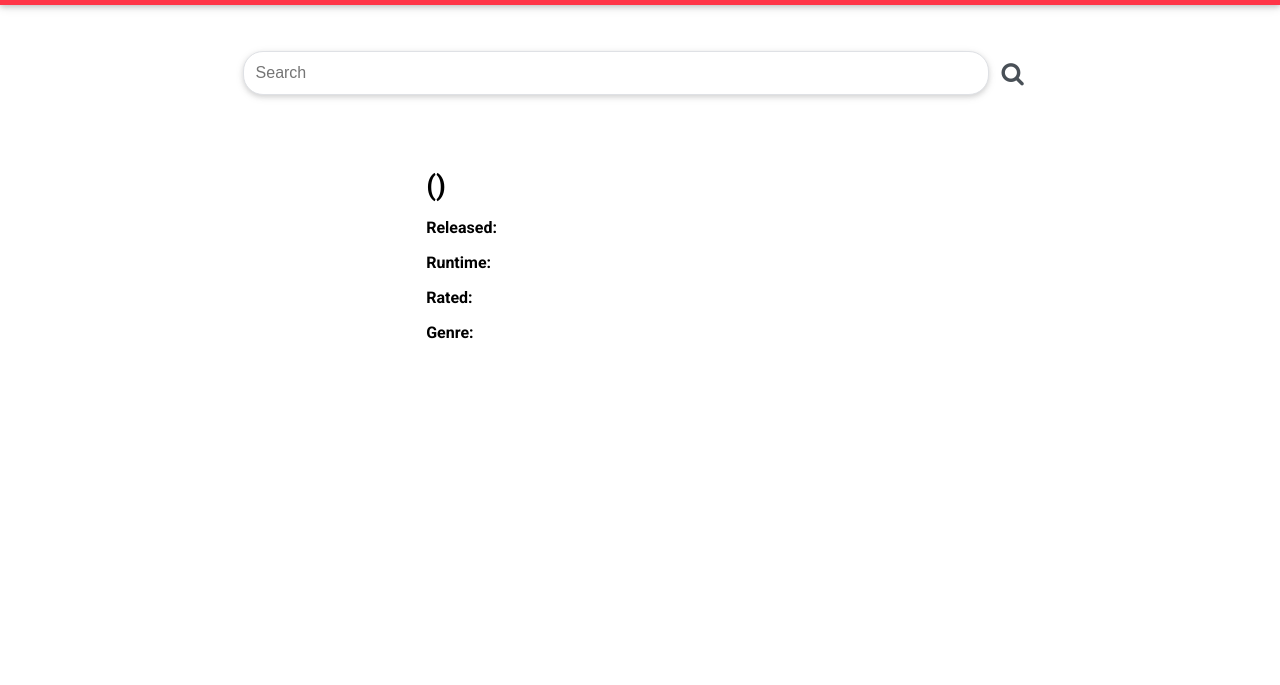
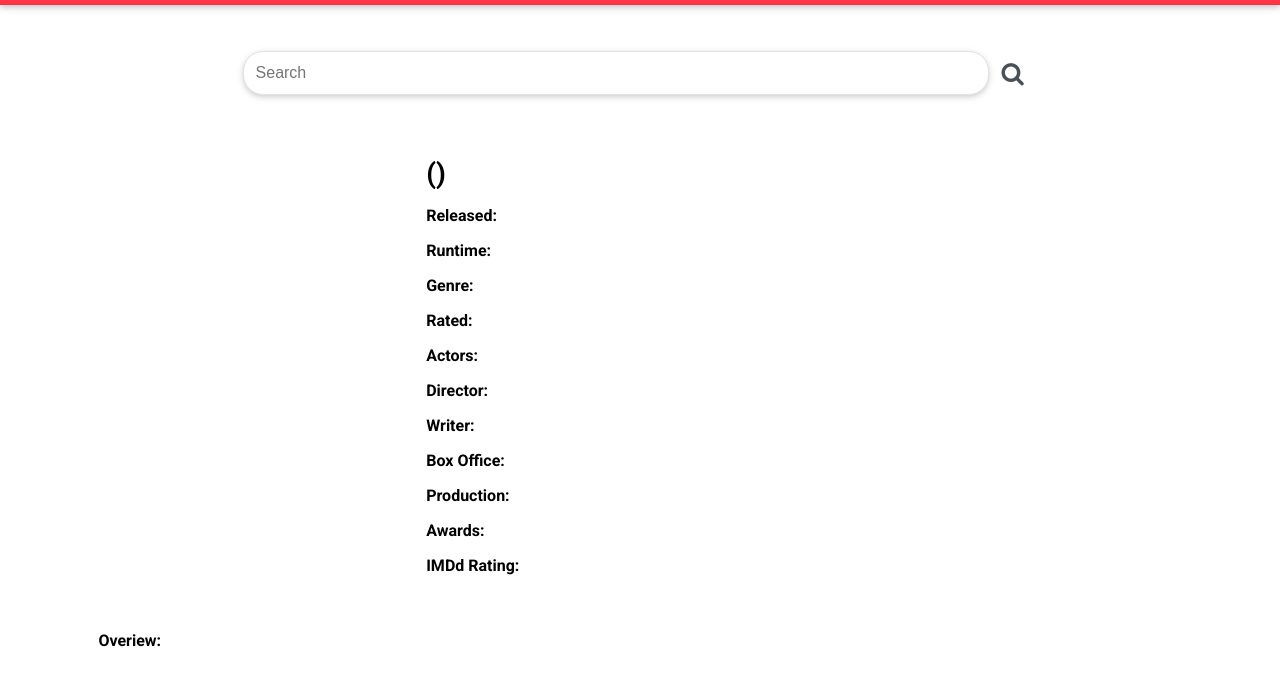
Before and after one commit to helbitz/movie-search-eran-helbitz2, a React app: page / in a window 1280 px wide. Shown: the part 57-742 px from the top of the page. Built offline with nearby package versions, Linux system fonts and the light colour scheme.

Commit message:
all need content added

```diff
--- a/src/api/api.js
+++ b/src/api/api.js
@@ -10,7 +10,7 @@ export function searchMovies(searchTerm) {
         return resolve(response.data.Search)
       })
        .catch(error => {
-        return reject(console.log(error));
+        return reject(error);
       });
     })
   }
--- a/src/components/App.js
+++ b/src/components/App.js
@@ -23,7 +23,10 @@ class App extends Component {
       let movies = [];
       movies = [...data];
       this.setState({ movies });
-    });
+    })
+    .catch(error =>
+      console.log(error)
+    )
   }
 
   handleShowMovie(title, year){
--- a/src/components/ShowMovie.js
+++ b/src/components/ShowMovie.js
@@ -33,9 +33,17 @@ const ShowMovie = ({ movieInfo }) => {
           <h3>{Title} ({Year})</h3>
           <p><b>Released:</b> {Released}</p>
           <p><b>Runtime:</b> {Runtime}</p>
+          <p><b>Genre:</b> {Genre}</p>
           <p><b>Rated:</b> {Rated}</p>
-          <p><b>Genre:</b> {Genre}</p>
+          <p><b>Actors:</b> {Actors}</p>
+          <p><b>Director:</b> {Director}</p>
+          <p><b>Writer:</b> {Writer}</p>
+          <p><b>Box Office:</b> {BoxOffice}</p>
+          <p><b>Production:</b> {Production}</p>
+          <p><b>Awards:</b> {Awards}</p>
+          <p><b>IMDd Rating:</b> {imdbRating}</p>
         </div>
+        <p className='grid__overview'><b>Overiew:</b> {Plot}</p>
       </div>
     </div>
   );
--- a/src/scss/modules/_grid.scss
+++ b/src/scss/modules/_grid.scss
@@ -41,8 +41,15 @@
 
     h3 {
       margin-bottom: 1rem;
+      margin-top: 1rem;
       font-size: 1.75rem;
       font-weight: 700;
     }
   }
+
+  &__overview {
+    margin-left: 1.9rem;
+    margin-right: 1.9rem;
+    text-align: justify;
+  }
 }
```
